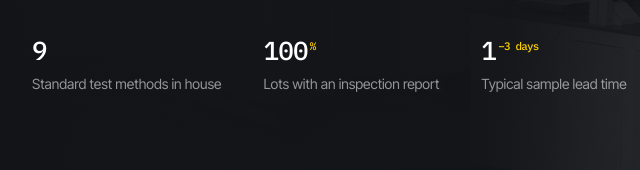
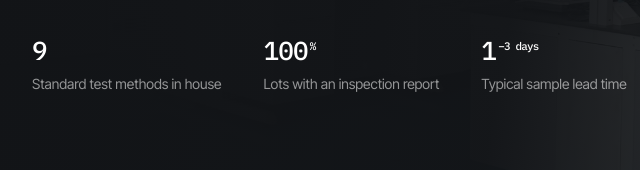
Before and after one commit to jackson199613/qlfiber-en, a plain HTML site: page lab.html in a window 1280 px wide. Shown: the part 532-702 px from the top of the page, 0-640 px from the left. Drawn offline with Linux system fonts and the light colour scheme; animation ran at ten frames a second.

Commit message:
3.0 item 1 follow-up: number units take the number's colour
Co-Authored-By: Claude Opus 5.5 <noreply@anthropic.com>
Claude-Session: https://claude.ai/code/session_012mtddhwYzbUPmF3uvf2fEw

```diff
--- a/assets/site.css
+++ b/assets/site.css
@@ -736,3 +736,4 @@ h1 mark,h2 mark,h3 mark,.dk h1 mark,.hero h1 mark,body:not(.dk) main .sec h2 mar
 .othend{text-align:center;font-size:20px;font-weight:600;margin:56px auto 0;max-width:760px;line-height:1.6}
 @media(max-width:1100px){.oprops,.odirs{grid-template-columns:1fr 1fr}.othcall .wrap{grid-template-columns:1fr;gap:36px}.othwide{flex-direction:column;align-items:flex-start;padding:40px 30px}}
 @media(max-width:640px){.oprops,.odirs{grid-template-columns:1fr}.othcall h2{font-size:30px}}
+.num sup,b.num sup,.ph-k sup,.kpi sup{color:inherit!important;-webkit-text-fill-color:currentColor!important}
```
